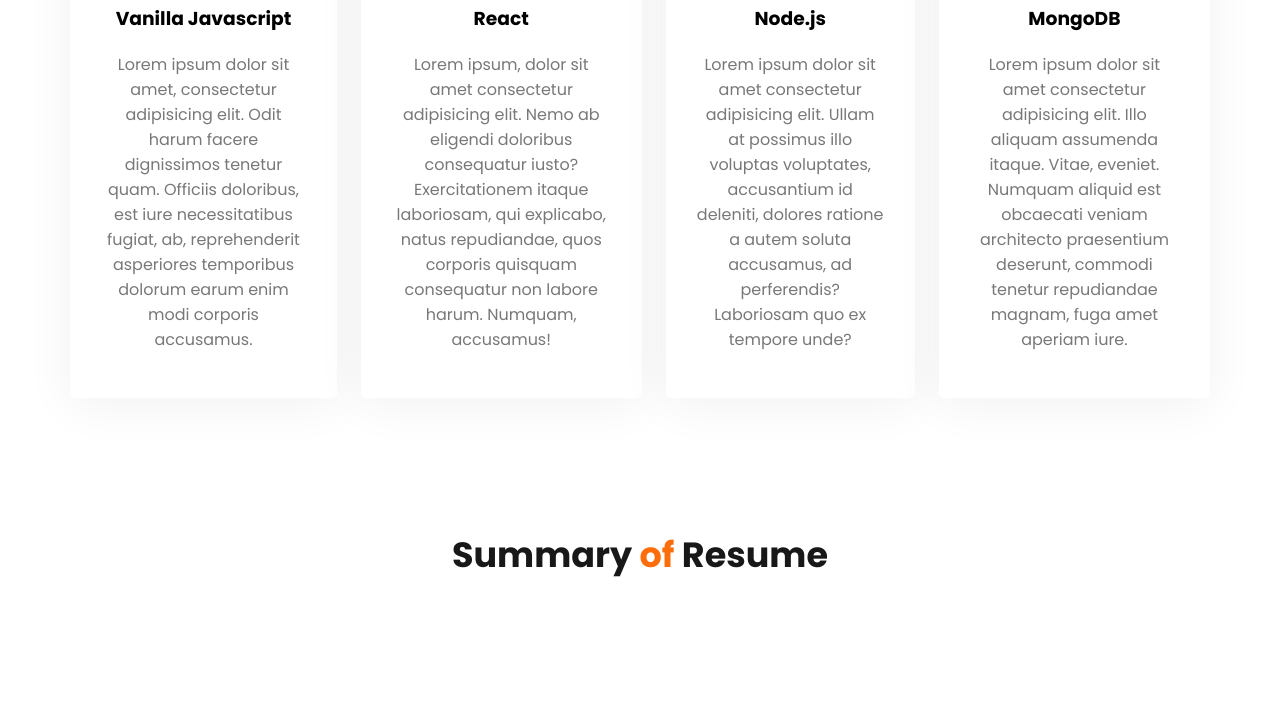
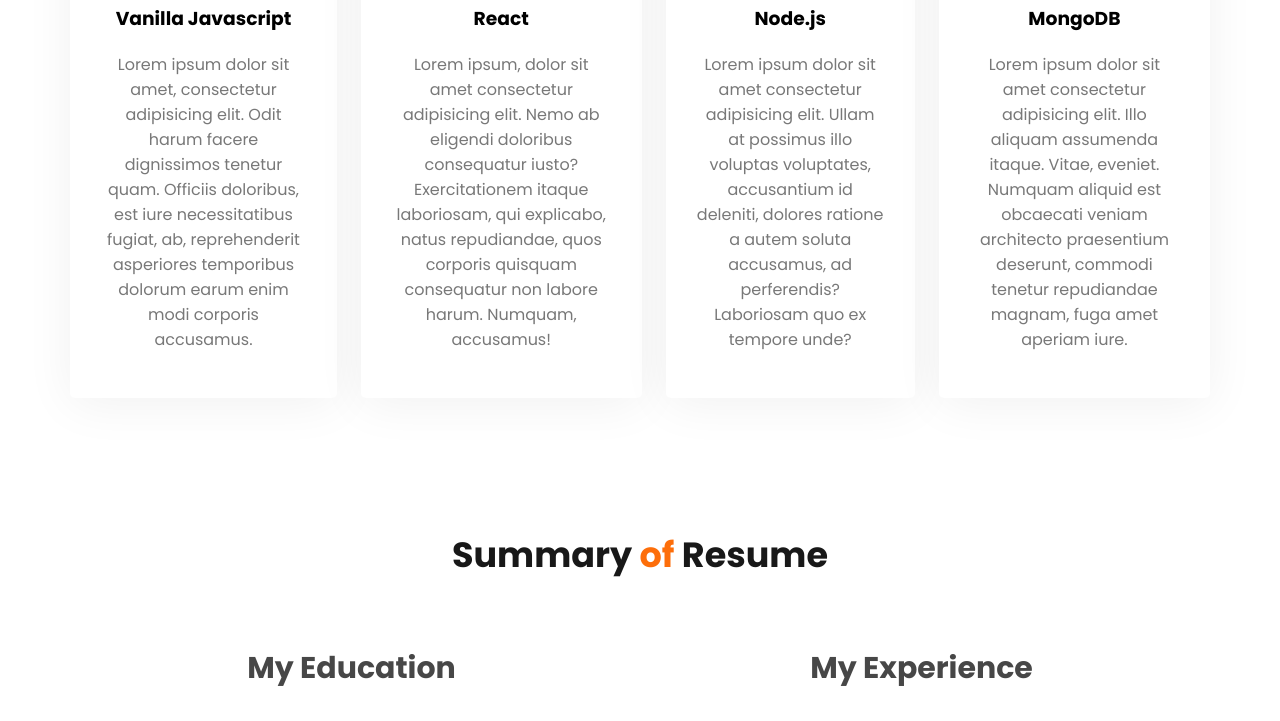
Before and after one commit to applemahmud7/Portfolio-website-test, a plain HTML site: page index.html in a window 1280 px wide. Shown: the part 2052-2773 px from the top of the page. Before the commit the page ends 2668 px from the top, so only its background shows below. Drawn offline with Linux system fonts and the light colour scheme.

Commit message:
lakeshtu fight

```diff
--- a/index.html
+++ b/index.html
@@ -22,7 +22,7 @@
         <div class="banner">
             <div class="banner-content">
                 <h3 class="banner-greetings">Hi I'm</h3>
-                <h1 class="banner-title">Apple Mahmud</h1>
+                <h1 class="banner-title">Apple <span class="text-orange">M</span>ahmud</h1>
                 <p>Hi, I'm Apple Mahmud, a web developer with over 4 years of experience. I have worked with clients from various industries and niches, and I always deliver high-quality work that meets their expectations. I'm friendly, talkative, and professional. I care about your satisfaction and feedback. Contact me soon.</p>
                 <button class="btn-orange">Download CV</button>
                 <button class="btn-orange">Contact</button>
@@ -81,6 +81,14 @@
         </section>
         <section class="resume">
             <h3 class="section-title">Summary <span class="text-orange">of</span> Resume</h3>
+            <div class="resume-container">
+                <div class="resume-column">
+                    <h3 class="resume-column-title">My Education</h3>
+                </div>
+                <div class="resume-column">
+                    <h3 class="resume-column-title">My Experience</h3>
+                </div>
+            </div>
         </section>
     </main>
     <footer>
--- a/styles.css
+++ b/styles.css
@@ -40,9 +40,9 @@
 }
 .header{
     background-color: #fff8f3;
-    background-image: url("images/header_bg.png");
+    background-image: url("images/header_bg.png"), url("images/developer.png");
     background-repeat: no-repeat;
-    background-position: bottom right;
+    background-position: bottom right, top left;
 }
 .banner{
     padding: 30px 30px 0px 150px;
@@ -109,3 +109,12 @@
 main section{
     margin-top: 130px;
 }
+.resume-container{
+    display: flex;
+    justify-content: space-around;
+}
+.resume-column-title{
+    color: #474747;
+    font-size: 30px;
+    font-weight: 700;
+}
```
